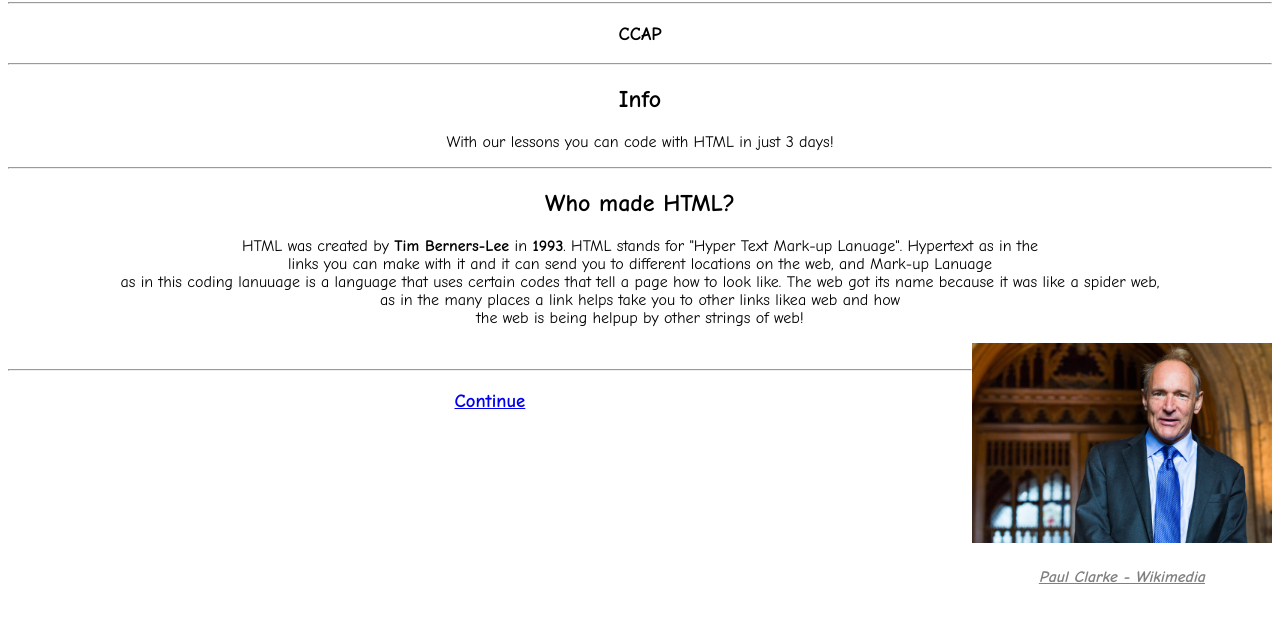
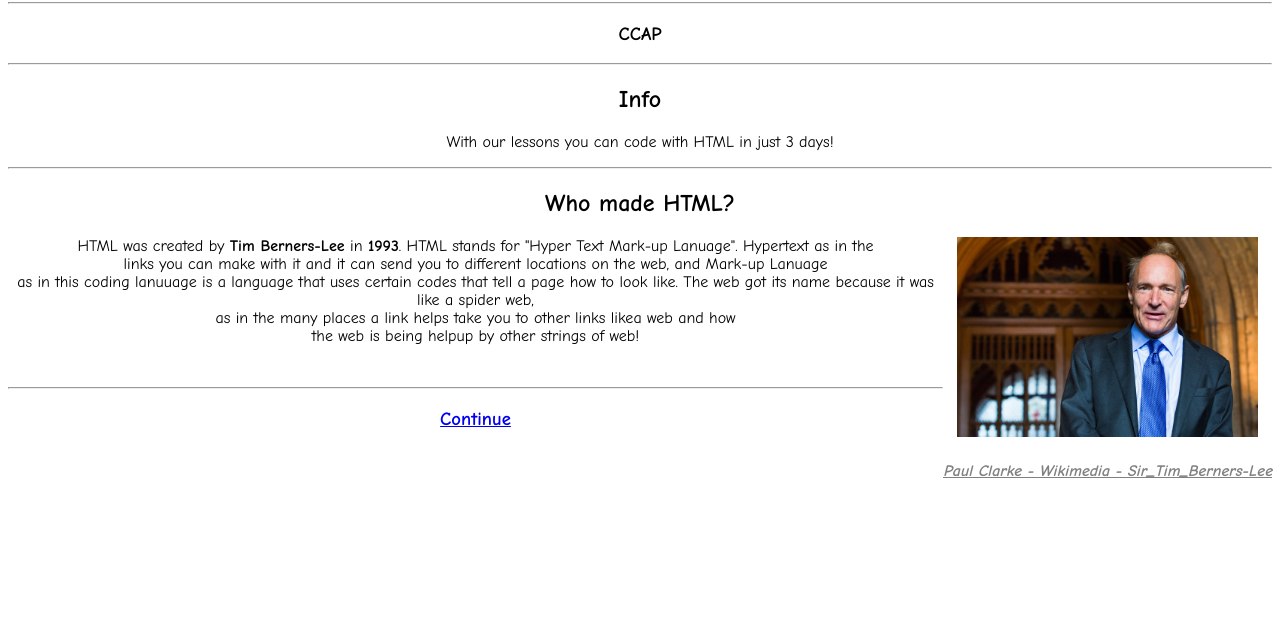
Before and after one commit to MrMacAttaxy/CodingLOL, a plain HTML site: page learn-html_basics.html in a window 1280 px wide. Shown: the part 78-698 px from the top of the page. Drawn offline with Linux system fonts and the light colour scheme.

Commit message:
Update learn-html_basics.html

```diff
--- a/learn-html_basics.html
+++ b/learn-html_basics.html
@@ -25,15 +25,15 @@
     <p>With our lessons you can code with HTML in just 3 days!</p>
     <hr>
     <h2>Who made HTML?</h2>
+      <div class="Sir_Tim_Berners-Lee-image">
+      <img id="Sir_Tim_Berners-Lee" src="Sir_Tim_Berners-Lee.jpg"  alt="Sir Tim Berners Lee">
+      <h4 id="Sir_Tim_Berners-Lee_h4" style="color: grey; text-decoration: underline;"><b><i>Paul Clarke - Wikimedia - Sir_Tim_Berners-Lee</i></b></h4>
+      </div>
     <p>HTML was created by <b>Tim Berners-Lee</b> in <b>1993</b>. HTML stands for "Hyper Text Mark-up Lanuage". Hypertext as in the <br />
       links you can make with it and it can send you to different locations on the web, and Mark-up Lanuage<br />
       as in this coding lanuuage is a language that uses certain codes that tell a page how to look like. The web got its name because it was like a spider web,<br />
       as in the many places a link helps take you to other links likea web and how <br />
       the web is being helpup by other strings of web!</p>
-      <div class="Sir_Tim_Berners-Lee-image">
-      <img id="Sir_Tim_Berners-Lee" src="Sir_Tim_Berners-Lee.jpg"  alt="Sir Tim Berners Lee">
-      <h4 id="Sir_Tim_Berners-Lee_h4" style="color: grey; text-decoration: underline;"><b><i>Paul Clarke - Wikimedia</i></b></h4>
-      </div>
       <br />
     <hr>
       <a href="learn-html_h1.html"><h3>Continue</h3></a>
```
